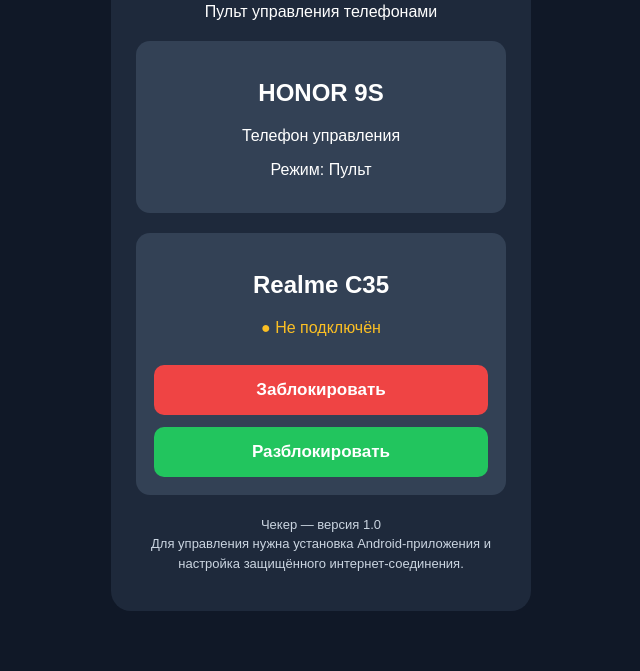
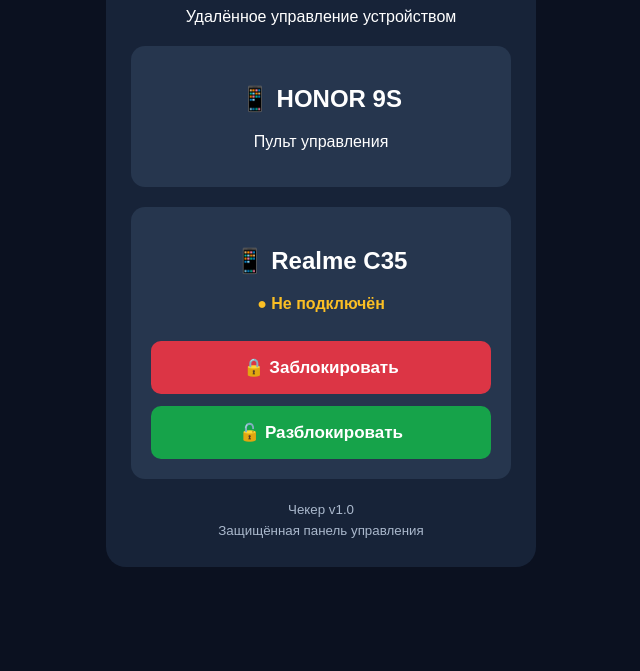
Before and after one commit to cheker870/cheker-app, a plain HTML site: page index.html in a window 1280 px wide. Shown: the part 163-834 px from the top of the page, without its empty margins (319-959 px from the left). After the commit the page ends 800 px from the top, so only its background shows below. Drawn offline with Linux system fonts and the light colour scheme.

Commit message:
Update index.html

```diff
--- a/index.html
+++ b/index.html
@@ -1,145 +1,110 @@
+
 <!DOCTYPE html>
-
 <html lang="ru">
-
 <head>
-
 <meta charset="UTF-8">
-
 <meta name="viewport" content="width=device-width, initial-scale=1">
-
 <title>Чекер</title>
-
 <style>
-
-* { box-sizing:border-box; }
+* { box-sizing: border-box; }
 
 body {
-
-  margin:0;
-
-  background:#101827;
-
-  color:white;
-
-  font-family:Arial,sans-serif;
-
-  padding:25px;
-
+  margin: 0;
+  padding: 20px;
+  background: #0b1120;
+  color: white;
+  font-family: Arial, sans-serif;
 }
 
-main {
-
-  max-width:420px;
-
-  margin:35px auto;
-
-  background:#1e293b;
-
-  padding:25px;
-
-  border-radius:20px;
-
-  text-align:center;
-
+.container {
+  max-width: 430px;
+  margin: 40px auto;
+  padding: 25px;
+  background: #172338;
+  border-radius: 20px;
+  text-align: center;
 }
 
-h1 { color:#38bdf8; }
+h1 {
+  color: #38bdf8;
+  font-size: 34px;
+}
 
 .device {
-
-  background:#334155;
-
-  border-radius:14px;
-
-  padding:18px;
-
-  margin:20px 0;
-
+  background: #26364e;
+  padding: 20px;
+  border-radius: 14px;
+  margin: 20px 0;
 }
 
-.status { color:#fbbf24; }
+.status {
+  color: #fbbf24;
+  font-weight: bold;
+}
 
 button {
-
-  width:100%;
-
-  padding:15px;
-
-  margin-top:12px;
-
-  border:0;
-
-  border-radius:10px;
-
-  font-size:17px;
-
-  font-weight:bold;
-
+  width: 100%;
+  padding: 16px;
+  margin-top: 12px;
+  border: none;
+  border-radius: 10px;
+  color: white;
+  font-size: 17px;
+  font-weight: bold;
 }
 
-.lock { background:#ef4444;color:white; }
+.lock { background: #dc3545; }
+.unlock { background: #16a34a; }
 
-.unlock { background:#22c55e;color:white; }
-
-.note {
-
-  color:#cbd5e1;
-
-  font-size:13px;
-
-  line-height:1.5;
-
+button:active {
+  opacity: .75;
 }
 
+small {
+  color: #aab8cc;
+  line-height: 1.6;
+}
 </style>
-
 </head>
 
 <body>
-
-<main>
+<div class="container">
 
   <h1>🔐 ЧЕКЕР</h1>
-
-  <p>Пульт управления телефонами</p>
+  <p>Удалённое управление устройством</p>
 
   <div class="device">
-
-    <h2>HONOR 9S</h2>
-
-    <p>Телефон управления</p>
-
-    <p>Режим: Пульт</p>
-
+    <h2>📱 HONOR 9S</h2>
+    <p>Пульт управления</p>
   </div>
 
   <div class="device">
+    <h2>📱 Realme C35</h2>
+    <p class="status" id="status">
+      ● Не подключён
+    </p>
 
-    <h2>Realme C35</h2>
+    <button class="lock" onclick="showMessage('Блокировка пока не подключена. Требуется Android-приложение.')">
+      🔒 Заблокировать
+    </button>
 
-    <p class="status">● Не подключён</p>
-
-    <button class="lock" disabled>Заблокировать</button>
-
-    <button class="unlock" disabled>Разблокировать</button>
-
+    <button class="unlock" onclick="showMessage('Разблокировка пока не подключена. Требуется Android-приложение.')">
+      🔓 Разблокировать
+    </button>
   </div>
 
-  <p class="note">
+  <small>
+    Чекер v1.0<br>
+    Защищённая панель управления
+  </small>
 
-    Чекер — версия 1.0<br>
+</div>
 
-    Для управления нужна установка
-
-    Android-приложения и настройка
-
-    защищённого интернет-соединения.
-
-  </p>
-
-</main>
+<script>
+function showMessage(message) {
+  alert(message);
+}
+</script>
 
 </body>
-
 </html>
```
